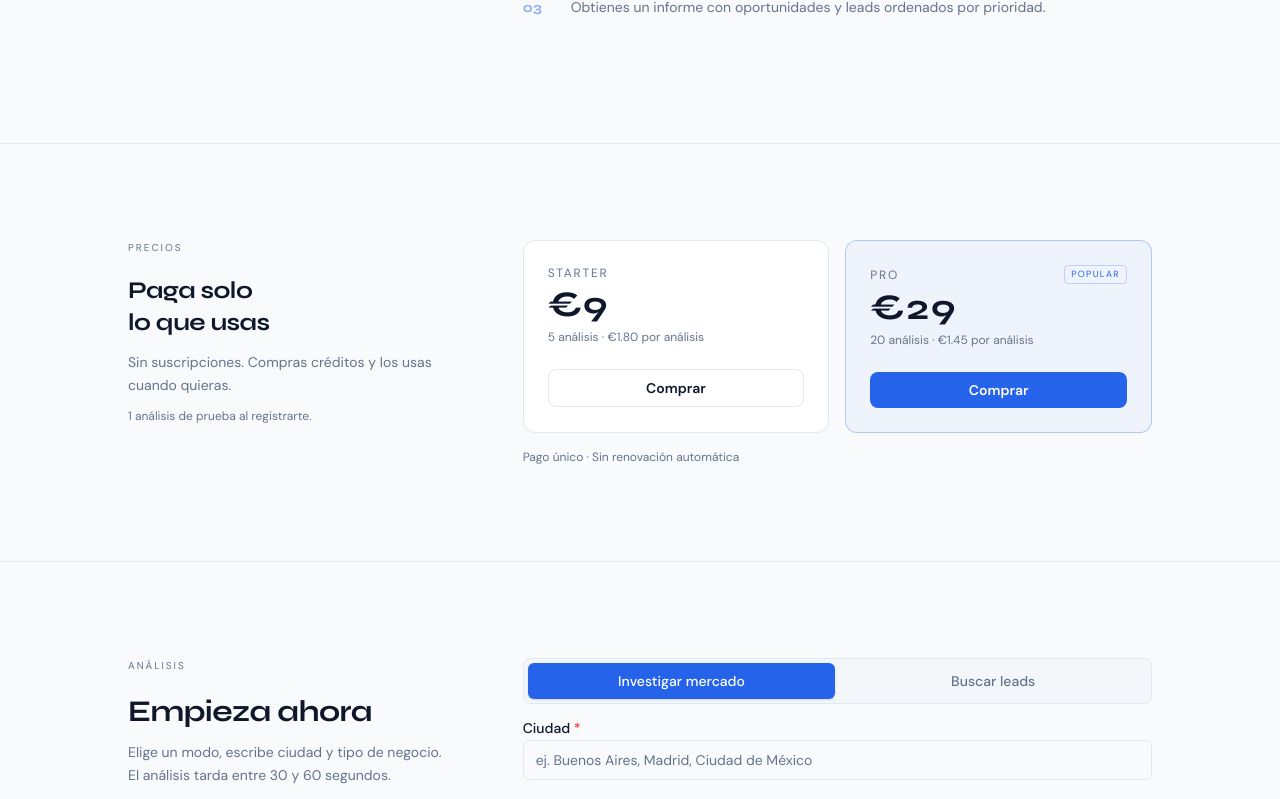
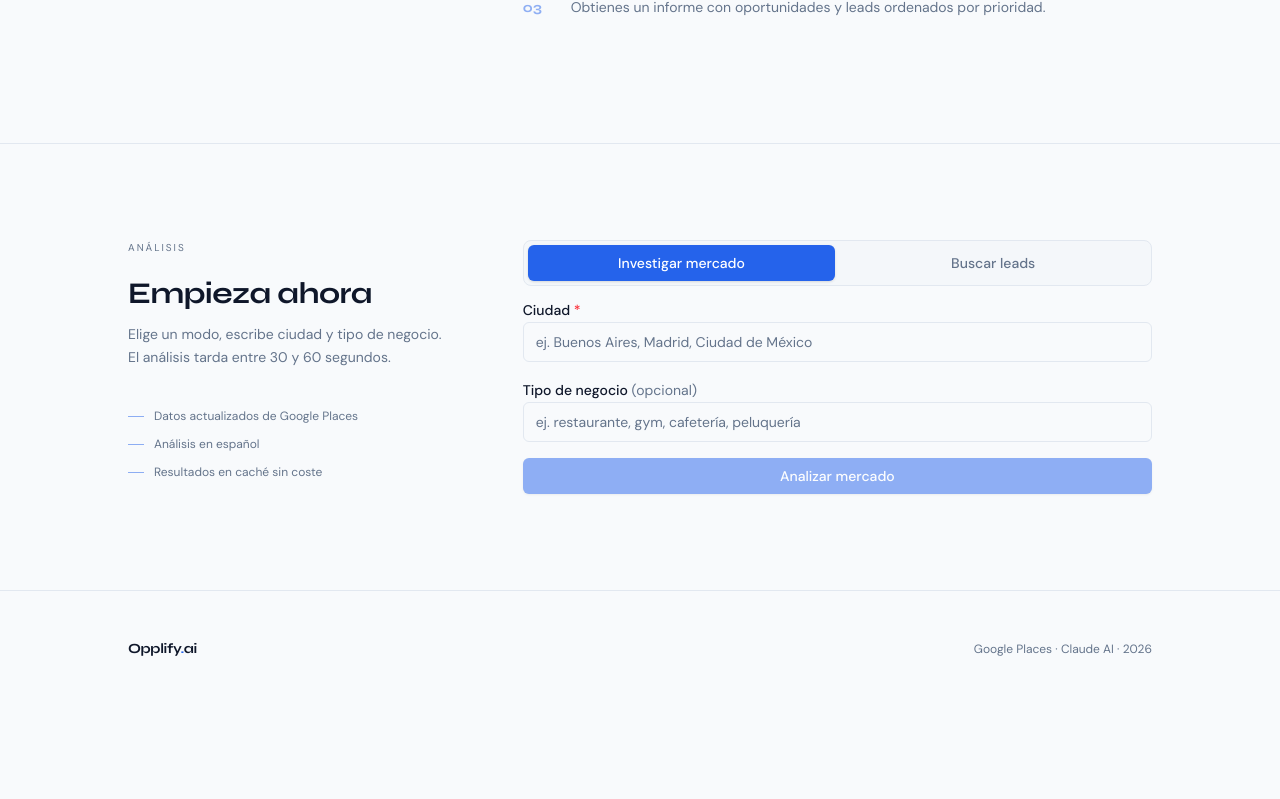
Before and after one commit to ovangoni-cyber/opplify, a Next.js app: page / in a window 1280 px wide. Shown: the part 1612-2411 px from the top of the page. After the commit the page ends 2319 px from the top, so only its background shows below. Built offline with nearby package versions, Linux system fonts and the light colour scheme.

Commit message:
feat: redirect logged-in users away from landing, move pricing to /precios

```diff
--- a/src/app/page.tsx
+++ b/src/app/page.tsx
@@ -1,15 +1,12 @@
 'use client'
 
-import { useState } from 'react'
+import { useEffect, useState } from 'react'
 import { useRouter } from 'next/navigation'
 import Link from 'next/link'
 import { SearchForm } from '@/components/search/SearchForm'
 import { ModeToggle } from '@/components/search/ModeToggle'
 import { ThemeSwitcher } from '@/components/ThemeSwitcher'
-import { CreditsBadge } from '@/components/CreditsBadge'
-import { NavMenu } from '@/components/NavMenu'
 import { useAuth } from '@/hooks/useAuth'
-import { CREDIT_PACKS } from '@/lib/credit-packs'
 import type { SearchParams, AppMode } from '@/types/analysis'
 
 const FEATURES = [
@@ -42,9 +39,12 @@ const STEPS = [
 export default function HomePage() {
   const router = useRouter()
   const [mode, setMode] = useState<AppMode>('market_research')
-  const { user, session } = useAuth()
-  const [buyingPack, setBuyingPack] = useState<string | null>(null)
-  const [buyError, setBuyError] = useState<string | null>(null)
+  const { user, loading: authLoading } = useAuth()
+
+  useEffect(() => {
+    if (authLoading) return
+    if (user) router.replace('/inicio')
+  }, [user, authLoading, router])
 
   const handleSubmit = (params: SearchParams) => {
     const qs = new URLSearchParams({ city: params.city, mode: params.mode })
@@ -52,33 +52,12 @@ export default function HomePage() {
     router.push(`/results?${qs.toString()}`)
   }
 
-  const handleBuy = async (packId: string) => {
-    setBuyError(null)
-    if (!user || !session?.access_token) {
-      router.push(`/auth/login?redirect=${encodeURIComponent('/#precios')}`)
-      return
-    }
-    setBuyingPack(packId)
-    try {
-      const res = await fetch('/api/checkout', {
-        method: 'POST',
-        headers: {
-          'Content-Type': 'application/json',
-          Authorization: `Bearer ${session.access_token}`,
-        },
-        body: JSON.stringify({ packId }),
-      })
-      const data = await res.json()
-      if (data.url) {
-        window.location.href = data.url
-      } else {
-        setBuyError(data.error ?? 'Error al iniciar el pago')
-      }
-    } catch {
-      setBuyError('Error de conexión')
-    } finally {
-      setBuyingPack(null)
-    }
+  if (authLoading || user) {
+    return (
+      <div className="min-h-screen flex items-center justify-center bg-background">
+        <div className="h-4 w-4 animate-spin rounded-full border-2 border-primary border-t-transparent" />
+      </div>
+    )
   }
 
   return (
@@ -92,27 +71,12 @@ export default function HomePage() {
           </span>
           <div className="flex items-center gap-3">
             <ThemeSwitcher />
-            {user ? (
-              <>
-                <CreditsBadge />
-                <div className="flex items-center gap-2 border border-border rounded-full pl-1 pr-3 py-0.5">
-                  <span className="h-5 w-5 rounded-full bg-primary/15 text-primary text-[10px] font-semibold flex items-center justify-center shrink-0">
-                    {user.email?.[0].toUpperCase()}
-                  </span>
-                  <span className="text-xs text-muted-foreground hidden sm:block truncate max-w-[140px]">
-                    {user.email}
-                  </span>
-                </div>
-                <NavMenu />
-              </>
-            ) : (
             <a
               href="/auth/login"
               className="btn-press text-xs font-medium px-4 py-2 rounded-md bg-primary text-primary-foreground hover:bg-primary/90 transition-colors"
             >
               Acceder
             </a>
-            )}
           </div>
         </div>
       </nav>
@@ -153,7 +117,7 @@ export default function HomePage() {
                 >
                   Analizar ahora →
                 </Link>
-                <a href="#precios" className="text-xs text-muted-foreground hover:text-foreground transition-colors">
+                <a href="/precios" className="text-xs text-muted-foreground hover:text-foreground transition-colors">
                   Ver precios
                 </a>
               </div>
@@ -259,64 +223,6 @@ export default function HomePage() {
         </div>
       </section>
 
-      {/* ── PRICING ── */}
-      <section id="precios" className="section-divider py-24 px-6">
-        <div className="max-w-5xl mx-auto grid sm:grid-cols-[1fr_2fr] gap-20 items-start">
-          <div>
-            <p className="label-eyebrow mb-5">Precios</p>
-            <h2 className="font-heading text-2xl font-bold tracking-tight mb-3" style={{ letterSpacing: '-0.02em' }}>
-              Paga solo<br />lo que usas
-            </h2>
-            <p className="text-sm text-muted-foreground leading-relaxed">
-              Sin suscripciones. Compras créditos y los usas cuando quieras.
-            </p>
-            <p className="text-xs text-muted-foreground mt-3">1 análisis de prueba al registrarte.</p>
-          </div>
-          <div className="space-y-4">
-            <div className="grid sm:grid-cols-2 gap-4">
-              {CREDIT_PACKS.map((pack) => (
-                <div
-                  key={pack.id}
-                  className={`rounded-xl border p-6 flex flex-col gap-6 ${
-                    pack.featured
-                      ? 'border-primary/30 bg-primary/[0.04]'
-                      : 'border-border bg-card'
-                  }`}
-                >
-                  <div className="space-y-1">
-                    <div className="flex items-center justify-between">
-                      <span className="text-xs text-muted-foreground uppercase tracking-[0.15em]">{pack.name}</span>
-                      {pack.featured && (
-                        <span className="text-[9px] uppercase tracking-[0.15em] text-primary border border-primary/25 px-1.5 py-0.5 rounded">
-                          Popular
-                        </span>
-                      )}
-                    </div>
-                    <p className="font-heading font-bold text-4xl tabular-nums">€{pack.priceEur}</p>
-                    <p className="text-xs text-muted-foreground">{pack.credits} análisis · {pack.description}</p>
-                  </div>
-                  <button
-                    onClick={() => handleBuy(pack.id)}
-                    disabled={buyingPack === pack.id}
-                    className={`btn-press w-full py-2 rounded-lg text-sm font-semibold transition-colors disabled:opacity-60 ${
-                      pack.featured
-                        ? 'bg-primary text-primary-foreground hover:bg-primary/90'
-                        : 'border border-border text-foreground hover:border-foreground/30'
-                    }`}
-                  >
-                    {buyingPack === pack.id ? '...' : 'Comprar'}
-                  </button>
-                </div>
-              ))}
-            </div>
-            {buyError && (
-              <p className="text-xs text-rose-400">{buyError}</p>
-            )}
-            <p className="text-xs text-muted-foreground">Pago único · Sin renovación automática</p>
-          </div>
-        </div>
-      </section>
-
       {/* ── SEARCH ── */}
       <section id="buscar" className="section-divider py-24 px-6">
         <div className="max-w-5xl mx-auto grid sm:grid-cols-[1fr_2fr] gap-20 items-start">
```
Lines whose indentation alone changed are shown as unchanged.
